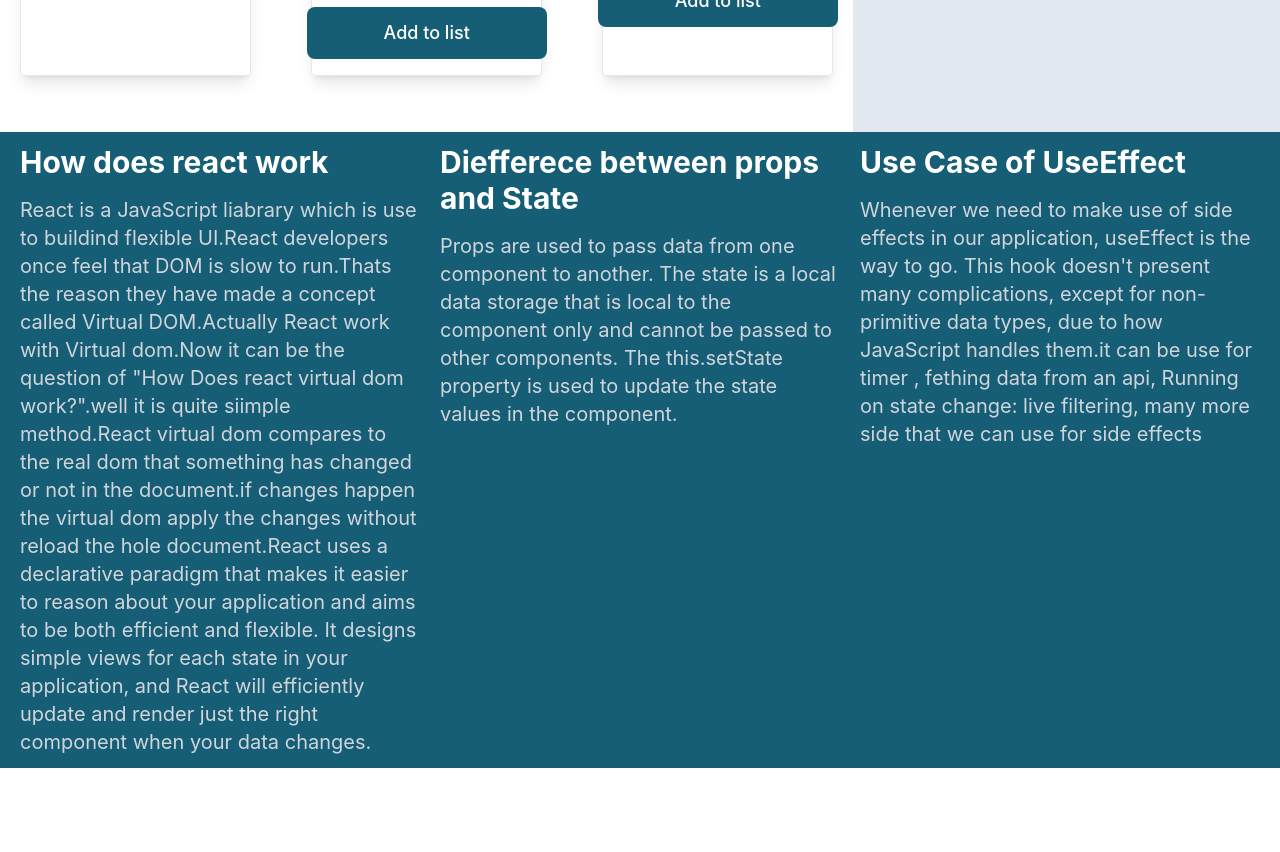
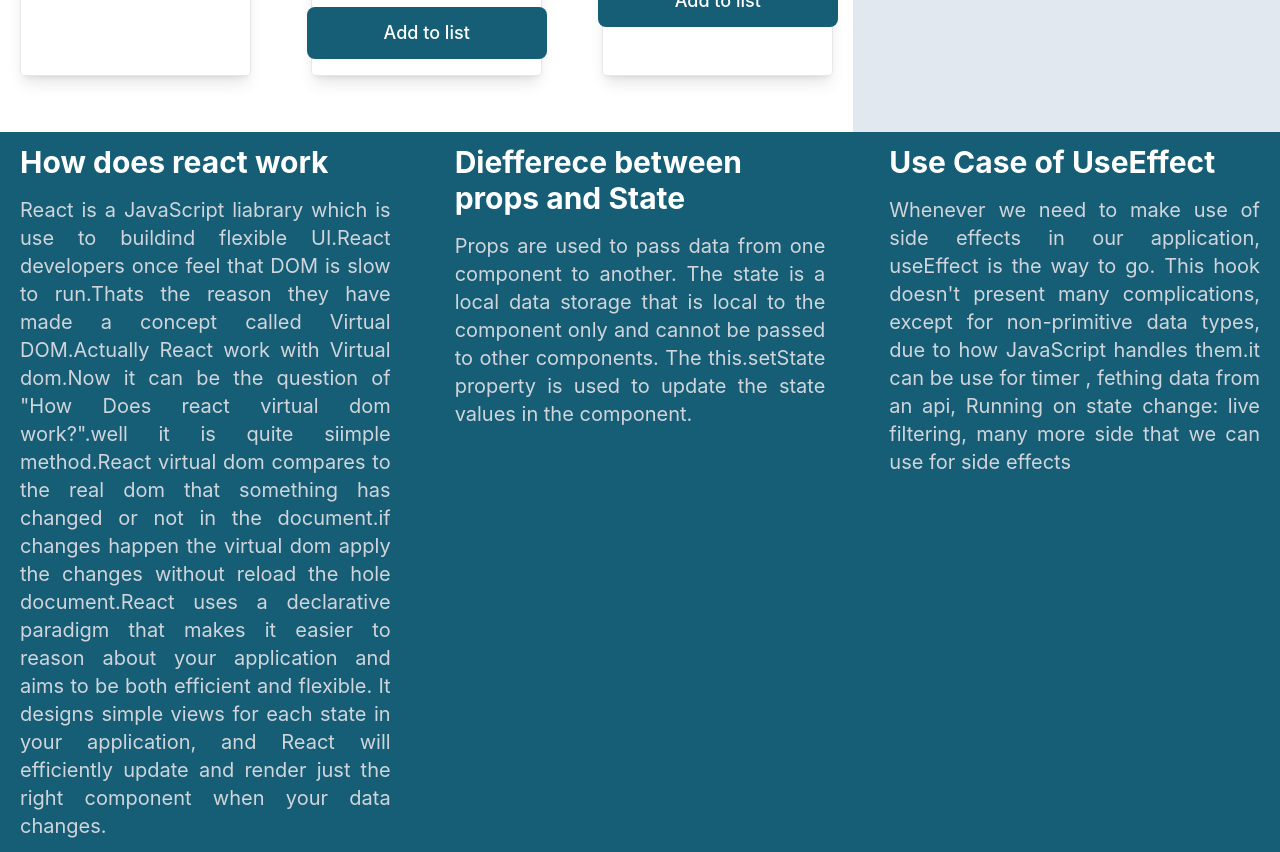
Before and after one commit to Nahid-07/Trained-To-Fit, a React (Create React App) app: page / in a window 1280 px wide. Shown: the part 1860-2712 px from the top of the page. Before the commit the page ends 2628 px from the top, so only its background shows below. Built offline with nearby package versions, Linux system fonts and the light colour scheme.

Commit message:
toastify added

```diff
--- a/package.json
+++ b/package.json
@@ -13,6 +13,7 @@
     "react": "^18.2.0",
     "react-dom": "^18.2.0",
     "react-scripts": "5.0.1",
+    "react-toastify": "^9.0.8",
     "web-vitals": "^2.1.4"
   },
   "scripts": {
--- a/src/Components/Excercise/Excercise.js
+++ b/src/Components/Excercise/Excercise.js
@@ -1,6 +1,9 @@
 import React from 'react';
+import { ToastContainer, toast } from 'react-toastify';
+import 'react-toastify/dist/ReactToastify.css';
 
-const Excercise = ({count,seventy,sixty}) => {
+const Excercise = ({count}) => {
+    const notify = () => toast("Congratualtions Your Task is Completed");
     return (
         <div>
             <div className='mt-6'>
@@ -13,7 +16,8 @@ const Excercise = ({count,seventy,sixty}) => {
                     <h4 className='text-xl text-gray-500'>Seconds</h4>
                 </div>
                 <div className='my-5 flex justify-center'>
-                <button className='bg-lime-800 text-white font-semibold text-lg w-9/12 mx-4 mb-4 py-4 rounded-lg'>Activity Completed</button>
+                <button onClick={notify} className='bg-lime-800 text-white font-semibold text-lg w-9/12 mx-4 mb-4 py-4 rounded-lg'>Activity Completed</button>
+                <ToastContainer />
                 </div>
             </div>
         </div>
--- a/src/Components/Footer/Footer.js
+++ b/src/Components/Footer/Footer.js
@@ -2,11 +2,11 @@ import React from "react";
 
 const Footer = () => {
   return (
-    <div className="bg-cyan-800 grid grid-cols-1 md:grid-cols-3 gap-5 text-white px-5 py-3">
+    <div className="bg-cyan-800 grid grid-cols-1 md:grid-cols-3 gap-16 text-white px-5 py-3">
       <div>
         <h1 className="text-3xl font-bold ">How does react work</h1>
         <div>
-          <p className="text-xl mt-4 text-gray-300">
+          <p className="text-xl text-justify mt-4 text-gray-300">
             React is a JavaScript liabrary which is use to buildind flexible
             UI.React developers once feel that DOM is slow to run.Thats the
             reason they have made a concept called Virtual DOM.Actually React
@@ -26,7 +26,7 @@ const Footer = () => {
         <h1 className="text-3xl font-bold">
           Diefferece between props and State
         </h1>
-        <p className="text-xl mt-4 text-gray-300">
+        <p className="text-xl text-justify mt-4 text-gray-300">
           Props are used to pass data from one component to another. The state
           is a local data storage that is local to the component only and cannot
           be passed to other components. The this.setState property is used to
@@ -35,7 +35,7 @@ const Footer = () => {
       </div>
       <div>
         <h1 className="text-3xl font-bold">Use Case of UseEffect</h1>
-        <p className="text-xl mt-4 text-gray-300">
+        <p className="text-xl mt-4 text-justify text-gray-300">
         Whenever we need to make use of side effects in our application, useEffect is the way to go. This hook doesn't present many complications, except for non-primitive data types, due to how JavaScript handles them.it can be use for timer , fething data from an api, Running on state change: live filtering, many more side that we can use for side effects
         </p>
       </div>
```
Also changed, not shown: 1 other file (tests, documents, lock files or other folders).
